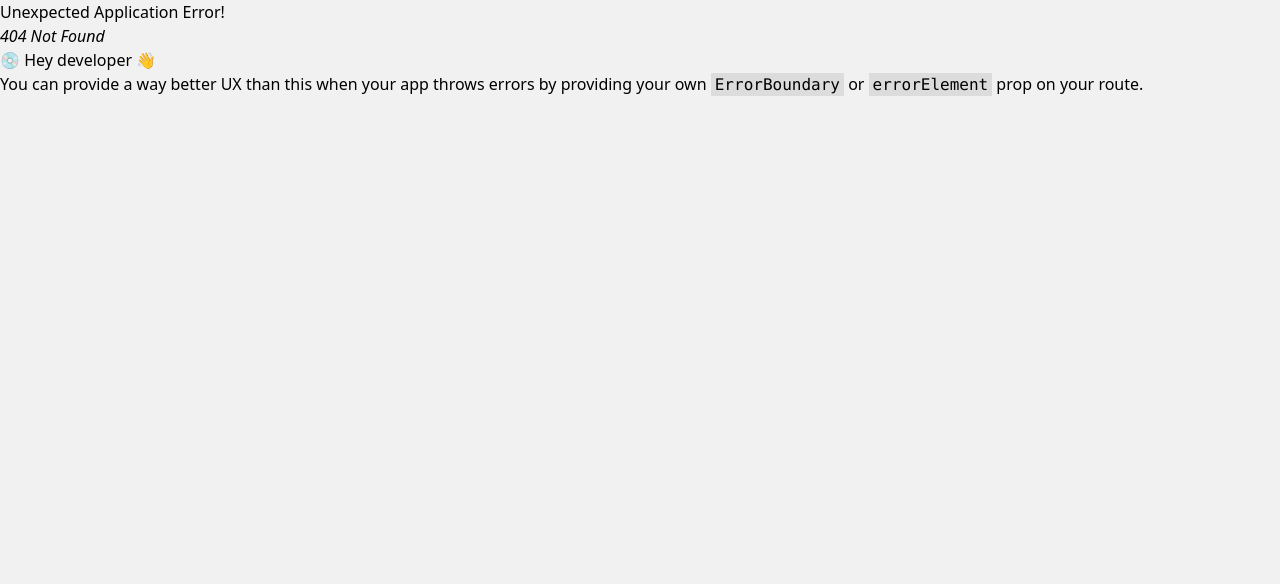
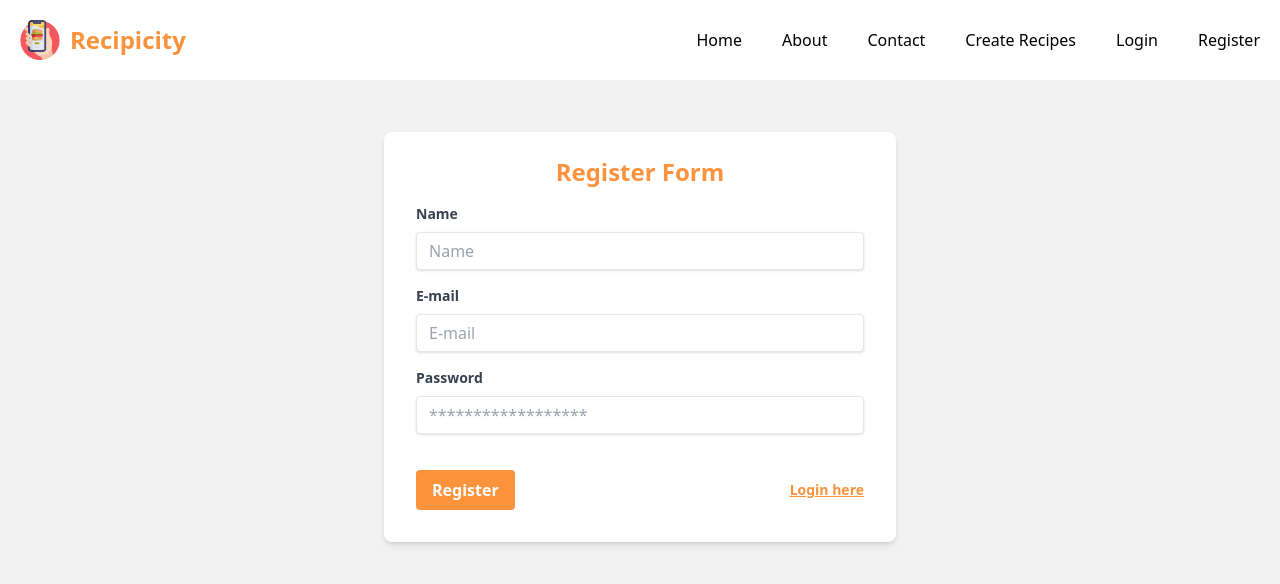
Before and after one commit to kyawsoethant-vespri/MERN_STACK_frontend, a React (Vite) app: page /sign-up in a window 1280 px wide. Before the commit this address had no page. Shown: the top 584 px of the page. Built offline with nearby package versions, Linux system fonts and the light colour scheme.

Commit message:
[Enhancement] authentication for signup form and api integration

```diff
--- a/src/App.jsx
+++ b/src/App.jsx
@@ -1,18 +1,14 @@
-import { Outlet } from "react-router-dom";
+import {Outlet} from "react-router-dom";
 import NavBar from "./components/NavBar/NavBar";
-import { QueryClient, QueryClientProvider } from "@tanstack/react-query";
 
 function App() {
-  const queryClient = new QueryClient();
     return (
         <>
             <div className="flex flex-col">
-        <NavBar />
+                <NavBar/>
 
                 <div className="p-5 mt-20">
-          <QueryClientProvider client={queryClient}>
-            <Outlet />
-          </QueryClientProvider>
+                    <Outlet/>
                 </div>
             </div>
         </>
--- a/src/components/NavBar/NavBar.jsx
+++ b/src/components/NavBar/NavBar.jsx
@@ -1,4 +1,4 @@
-import { Link } from "react-router-dom";
+import {Link} from "react-router-dom";
 import Styles from "./styles.module.css";
 
 const NavBar = () => {
@@ -38,6 +38,16 @@ const NavBar = () => {
                             Create Recipes
                         </Link>
                     </li>
+                    <li>
+                        <Link to={"/sign-in"} className={Styles.link}>
+                            Login
+                        </Link>
+                    </li>
+                    <li>
+                        <Link to={"/sign-up"} className={Styles.link}>
+                            Register
+                        </Link>
+                    </li>
                 </ul>
             </nav>
         </>
--- a/src/pages/AddRecipes/RecipesForm.jsx
+++ b/src/pages/AddRecipes/RecipesForm.jsx
@@ -3,12 +3,11 @@ import Plus from "../../assets/plus_icon.svg";
 import Ingredients from "../../components/Ingredients/ingredients";
 import ToastSuccess from "../../utils/Toast/ToastSuccess";
 import ToastError from "../../utils/Toast/ToastError";
-import { useState } from "react";
+import {useEffect, useState} from "react";
 import axios from "axios";
-import { useNavigate, useParams } from "react-router-dom";
-import { ToastContainer } from "react-toastify";
+import {useNavigate, useParams} from "react-router-dom";
+import {ToastContainer} from "react-toastify";
 import "react-toastify/dist/ReactToastify.css";
-import { useEffect } from "react";
 
 const RecipesForm = () => {
     const [newIngredient, setNewIngredient] = useState("");
@@ -18,7 +17,7 @@ const RecipesForm = () => {
     const [errors, setErrors] = useState([]);
 
     const navigate = useNavigate();
-  const { id } = useParams();
+    const {id} = useParams();
 
     const addIngredient = () => {
         setIngredients((prev) => [newIngredient, ...prev]);
@@ -32,7 +31,7 @@ const RecipesForm = () => {
     const handleRecipeSubmit = async (e, action, recipeId) => {
         try {
             e.preventDefault();
-      const recipes = { title, description, ingredients };
+            const recipes = {title, description, ingredients};
 
             const url =
                 action === "create"
@@ -54,7 +53,7 @@ const RecipesForm = () => {
                     navigate("/");
                 }, 1000);
             }
-    } catch (error) {
+        } catch (e) {
             setErrors(Object.keys(e.response.data.errors));
             if (errors) {
                 ToastError("Something went wrong. Please try again.");
@@ -85,7 +84,7 @@ const RecipesForm = () => {
 
     return (
         <div className={styles.container}>
-      <ToastContainer />
+            <ToastContainer/>
 
             <h1 className={styles.title}>Recipes {id ? "Edit" : "Create"} Form</h1>
 
@@ -127,7 +126,7 @@ const RecipesForm = () => {
                 </div>
 
                 <div>
-          <Ingredients ingredients={ingredients} />
+                    <Ingredients ingredients={ingredients}/>
                 </div>
 
                 <button type="submit" className={styles.button}>
--- /dev/null
+++ b/src/pages/SignIn/SignInForm.jsx
@@ -0,0 +1,39 @@
+import styles from './styles.module.css';
+
+const SignUpForm = () => {
+    return (
+        <div className={styles.container}>
+            <form className={styles.form}>
+                <h1 className={styles.heading}>Login Form</h1>
+                <div className="mb-4">
+                    <label className={styles.label} htmlFor="email">
+                        E-mail
+                    </label>
+                    <input
+                        className={styles.inputName}
+                        id="email" type="text" placeholder="E-mail"/>
+                </div>
+                <div className="mb-6">
+                    <label className={styles.label} htmlFor="password">
+                        Password
+                    </label>
+                    <input
+                        className={styles.inputPassword}
+                        id="password" type="password" placeholder="******************"/>
+                    <p className={styles.inputText}>Please choose a password.</p>
+                </div>
+                <div className={styles.buttonContainer}>
+                    <button
+                        className={styles.button}
+                        type="button">
+                        Login
+                    </button>
+                    <a className={styles.text}
+                       href="#">
+                        Forgot Password?
+                    </a>
+                </div>
+            </form>
+        </div>)
+}
+export default SignUpForm
--- /dev/null
+++ b/src/pages/SignIn/styles.module.css
@@ -0,0 +1,39 @@
+.container {
+    @apply w-full max-w-lg mx-auto mt-16
+}
+
+.form {
+    @apply bg-white shadow-md rounded-lg px-8 pt-6 pb-8 mb-4
+}
+
+.heading {
+    @apply text-2xl font-bold text-center text-orange-400 mb-4
+}
+
+.label {
+    @apply block text-gray-700 text-sm font-bold mb-2
+}
+
+.inputName {
+    @apply shadow appearance-none border rounded w-full py-2 px-3 text-gray-700 leading-tight focus:outline-0 focus:shadow
+}
+
+.inputPassword {
+    @apply shadow appearance-none border border-red-500 rounded w-full py-2 px-3 text-gray-700 mb-3 leading-tight focus:outline-0 focus:shadow
+}
+
+.inputText {
+    @apply text-red-500 text-xs italic
+}
+
+.buttonContainer {
+    @apply flex items-center justify-between
+}
+
+.button {
+    @apply bg-orange-400 hover:bg-orange-500 text-white font-bold py-2 px-4 rounded focus:outline-0 focus:shadow
+}
+
+.text {
+    @apply inline-block align-baseline font-bold text-sm text-orange-400 hover:text-orange-500
+}
--- /dev/null
+++ b/src/pages/SignUp/SignUpForm.jsx
@@ -0,0 +1,97 @@
+import styles from './styles.module.css';
+import {Link, useNavigate} from "react-router-dom";
+import {useState} from "react";
+import axios from "axios";
+import ToastSuccess from "../../utils/Toast/ToastSuccess.js";
+import {ToastContainer} from "react-toastify";
+
+const SignUpForm = () => {
+    const [name, setName] = useState("");
+    const [email, setEmail] = useState("");
+    const [password, setPassword] = useState("");
+    const [errors, setErrors] = useState(null);
+    const navigate = useNavigate();
+    console.log(errors)
+
+    const register = async (e) => {
+        try {
+            e.preventDefault();
+            setErrors(null);
+            const data = {
+                name: name,
+                email: email,
+                password: password,
+            }
+            const response = await axios.post("http://localhost:8000/api/users/register", data, {withCredentials: true})
+
+            if (response.status === 200) {
+                const successMessage = "Registration is successfully.";
+                ToastSuccess(successMessage);
+                setTimeout(() => {
+                    navigate("/sign-in")
+                }, 1000);
+            }
+
+            setName("")
+            setEmail("")
+            setPassword("")
+            // console.log(response)
+        } catch (e) {
+            setErrors(e.response.data.errors)
+        }
+    }
+
+    return (
+        <div className={styles.container}>
+            <ToastContainer/>
+            <form onSubmit={register} className={styles.form}>
+                <h1 className={styles.heading}>Register Form</h1>
+                <div className="mb-4">
+                    <label className={styles.label} htmlFor="name">
+                        Name
+                    </label>
+                    <input
+                        value={name}
+                        onChange={(e) => setName(e.target.value)}
+                        className={styles.inputName}
+                        id="name" type="text" placeholder="Name"/>
+                    {errors && errors.name && <p className={styles.inputText}>{errors.name.msg}</p>}
+                </div>
+                <div className="mb-4">
+                    <label className={styles.label} htmlFor="email">
+                        E-mail
+                    </label>
+                    <input
+                        value={email}
+                        onChange={(e) => setEmail(e.target.value)}
+                        className={styles.inputName}
+                        id="email" type="text" placeholder="E-mail"/>
+                    {errors && errors.email && <p className={styles.inputText}>{errors.email.msg}</p>}
+
+                </div>
+                <div className="mb-6">
+                    <label className={styles.label} htmlFor="password">
+                        Password
+                    </label>
+                    <input
+                        value={password}
+                        onChange={(e) => setPassword(e.target.value)}
+                        className={styles.inputPassword}
+                        id="password" type="password" placeholder="******************"/>
+                    {errors && errors.password && <p className={styles.inputText}>{errors.password.msg}</p>}
+                </div>
+                <div className={styles.buttonContainer}>
+                    <button
+                        className={styles.button}
+                        type="submit">
+                        Register
+                    </button>
+                    <Link to={"/sign-in"} className={styles.text}
+                          href="#">
+                        Login here
+                    </Link>
+                </div>
+            </form>
+        </div>)
+}
+export default SignUpForm
--- /dev/null
+++ b/src/pages/SignUp/styles.module.css
@@ -0,0 +1,39 @@
+.container {
+    @apply w-full max-w-lg mx-auto mt-8
+}
+
+.form {
+    @apply bg-white shadow-md rounded-lg px-8 pt-6 pb-8 mb-4
+}
+
+.heading {
+    @apply text-2xl font-bold text-center text-orange-400 mb-4
+}
+
+.label {
+    @apply block text-gray-700 text-sm font-bold mb-2
+}
+
+.inputName {
+    @apply shadow appearance-none border rounded w-full py-2 px-3 text-gray-700 leading-tight focus:outline-0 focus:shadow-lg
+}
+
+.inputPassword {
+    @apply shadow appearance-none border rounded w-full py-2 px-3 text-gray-700 mb-3 leading-tight focus:outline-0 focus:shadow-lg
+}
+
+.inputText {
+    @apply text-red-500 text-xs italic mt-2
+}
+
+.buttonContainer {
+    @apply flex items-center justify-between
+}
+
+.button {
+    @apply bg-orange-400 hover:bg-orange-500 text-white font-bold py-2 px-4 rounded focus:outline-0 focus:shadow
+}
+
+.text {
+    @apply inline-block align-baseline font-bold text-sm text-orange-400 hover:text-orange-500 underline
+}
```
Also changed, not shown: src/main.jsx (+14 -10 lines). Lines whose indentation alone changed are shown as unchanged.
